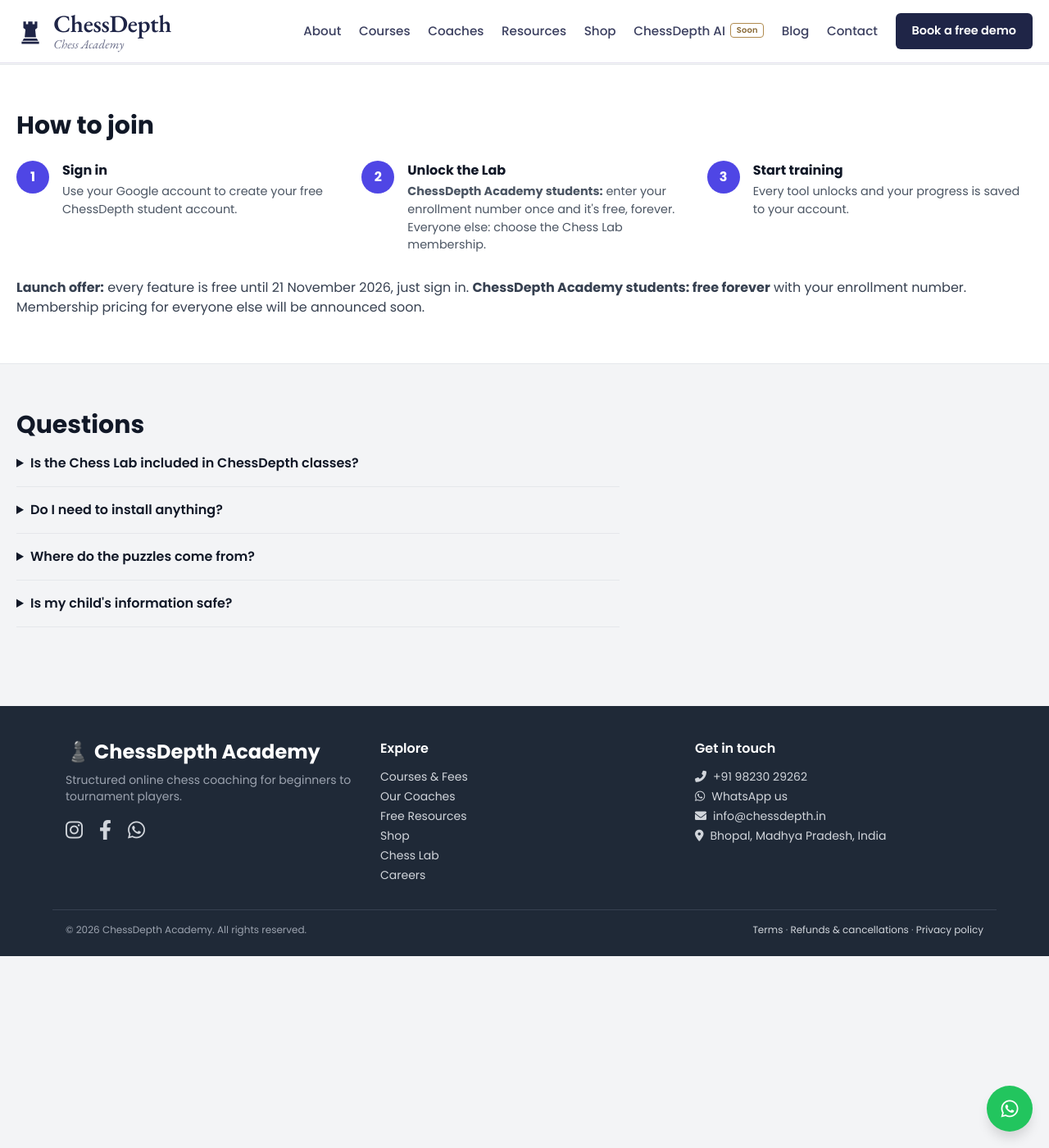
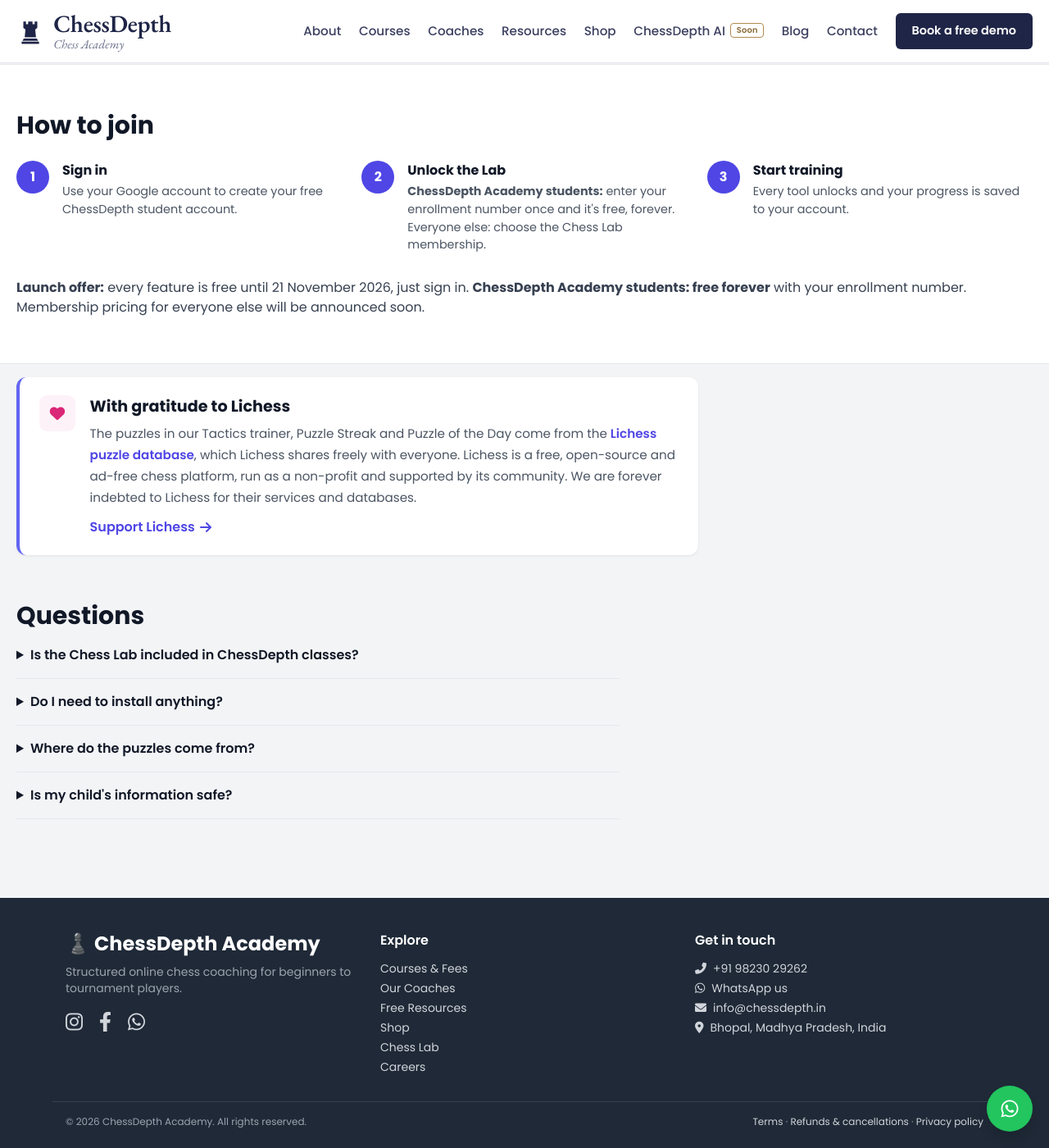
Before and after one commit to Sourabhjoshi1/Chess-Depth, a Jekyll site: the page built from pages/lab/index.html, in a window 1280 px wide and 1400 px high, scrolled down 1074 px. Shown: the whole window at 82% size. Built offline with Jekyll 4.4.1, drawn with Linux system fonts in a browser that asks for light colours; comment, search, counter and statistics services are not loaded.

Commit message:
Thank Lichess: note on the Chess Lab page, linked credit under the Puzzle of the Day
Co-Authored-By: Claude Opus 5.5 <noreply@anthropic.com>
Claude-Session: https://claude.ai/code/session_017ZwxdNZGtw2tXrZdE2ZP9f

```diff
--- a/assets/css/pages/index.css
+++ b/assets/css/pages/index.css
@@ -118,3 +118,5 @@ html.dark .dp-theme-row b { color: #c7d2fe; }
 /* .cd-wrap sets padding: 0 1.25rem, so the section's vertical space needs the combined selector */
 .cd-wrap.dp-grid { padding-top: 4rem; padding-bottom: 4rem; }
 @media (max-width: 899px) { .cd-wrap.dp-grid { padding-top: 2.5rem; padding-bottom: 3rem; } }
+.dp-credit a { color: inherit; text-decoration: underline; text-underline-offset: 2px; }
+.dp-credit a:hover { color: #4f46e5; }
--- a/assets/css/pages/lab.css
+++ b/assets/css/pages/lab.css
@@ -329,3 +329,18 @@ html.dark .lab-enroll-panel { background: #0f172a; border-color: #273449; }
 html.dark .lab-chip-link { color: #c7d2fe; border-color: #475569; }
 html.dark .lab-chip-academy { background: rgba(34,197,94,.15); color: #86efac; border-color: rgba(34,197,94,.3); }
 .lab-enroll-compact { max-width: 40rem; }
+
+/* Thank-you to Lichess */
+.cd-wrap.lab-thanks-wrap { padding-top: 1rem; padding-bottom: 0; }
+.lab-thanks { display: flex; gap: 1.1rem; align-items: flex-start; background: #fff; border-radius: .75rem; padding: 1.4rem 1.5rem; box-shadow: 0 1px 3px rgba(0,0,0,.08); border-left: 4px solid #6366f1; max-width: 52rem; }
+.lab-thanks-icon { flex-shrink: 0; width: 2.75rem; height: 2.75rem; border-radius: .6rem; background: #fdf2f8; color: #db2777; display: inline-flex; align-items: center; justify-content: center; font-size: 1.15rem; }
+.lab-thanks-title { font-size: 1.2rem; font-weight: 700; color: #111827; }
+.lab-thanks p { color: #4b5563; line-height: 1.7; margin-top: .35rem; font-size: .95rem; }
+.lab-thanks p a { color: #4f46e5; font-weight: 600; }
+.lab-thanks-link { display: inline-flex; align-items: center; gap: .4rem; margin-top: .7rem; font-weight: 600; color: #4f46e5; }
+.lab-thanks-link:hover { color: #3730a3; }
+html.dark .lab-thanks { background: #162032; box-shadow: 0 1px 3px rgba(0,0,0,.5); }
+html.dark .lab-thanks-title { color: #f1f5f9; }
+html.dark .lab-thanks p { color: #a8b3c4; }
+html.dark .lab-thanks p a, html.dark .lab-thanks-link { color: #a5b4fc; }
+html.dark .lab-thanks-icon { background: rgba(219,39,119,.15); color: #f9a8d4; }
--- a/index.html
+++ b/index.html
@@ -95,7 +95,7 @@ page_css: index
     <div class="cd-wrap dp-grid">
       <div class="dp-board-col">
         <chess-board id="dp-board" class="dp-board dp-loading" draggable-pieces></chess-board>
-        <p class="dp-credit">Position from a real game · Lichess puzzle database</p>
+        <p class="dp-credit">Position from a real game · with thanks to the free <a href="https://database.lichess.org/#puzzles" target="_blank" rel="noopener">Lichess puzzle database</a></p>
       </div>
       <div class="dp-side">
         <p class="dp-eyebrow"><i class="fas fa-calendar-day"></i> Puzzle of the Day</p>
--- a/pages/lab/index.html
+++ b/pages/lab/index.html
@@ -66,11 +66,22 @@ crumb: Chess Lab
   </div>
 </section>
 
+<section class="cd-wrap lab-thanks-wrap">
+  <div class="lab-thanks">
+    <div class="lab-thanks-icon" aria-hidden="true"><i class="fas fa-heart"></i></div>
+    <div>
+      <h2 class="lab-thanks-title">With gratitude to Lichess</h2>
+      <p>The puzzles in our Tactics trainer, Puzzle Streak and Puzzle of the Day come from the <a href="https://database.lichess.org/#puzzles" target="_blank" rel="noopener">Lichess puzzle database</a>, which Lichess shares freely with everyone. Lichess is a free, open-source and ad-free chess platform, run as a non-profit and supported by its community. We are forever indebted to Lichess for their services and databases.</p>
+      <a class="lab-thanks-link" href="https://lichess.org/patron" target="_blank" rel="noopener">Support Lichess <i class="fas fa-arrow-right"></i></a>
+    </div>
+  </div>
+</section>
+
 <section class="cd-wrap lab-section lab-faq">
   <h2 class="lab-h2">Questions</h2>
   <details><summary>Is the Chess Lab included in ChessDepth classes?</summary><p>Yes. The Chess Lab is <b>free forever for every student enrolled at ChessDepth Academy</b>. Sign in, enter your enrollment number once, and everything unlocks. Don't know your number? WhatsApp us. Players who don't take classes with us can join with a Chess Lab membership.</p></details>
   <details><summary>Do I need to install anything?</summary><p>No. Everything works in your web browser on a computer, tablet or phone.</p></details>
-  <details><summary>Where do the puzzles come from?</summary><p>From the free Lichess puzzle database (rated by millions of solves), carefully filtered for quality, plus ChessDepth Originals written by our coaches.</p></details>
+  <details><summary>Where do the puzzles come from?</summary><p>From the free <a href="https://database.lichess.org/#puzzles" target="_blank" rel="noopener">Lichess puzzle database</a> (rated by millions of solves), carefully filtered for quality, plus ChessDepth Originals written by our coaches.</p></details>
   <details><summary>Is my child's information safe?</summary><p>We only store the name and email from Google sign-in and your Lab progress. The leaderboard shows first names only. See our <a href="/privacy/">privacy policy</a>.</p></details>
 </section>
 <script type="module" src="/assets/js/lab/lab-home.js?v={{ site.time | date: "%s" }}"></script>
```
